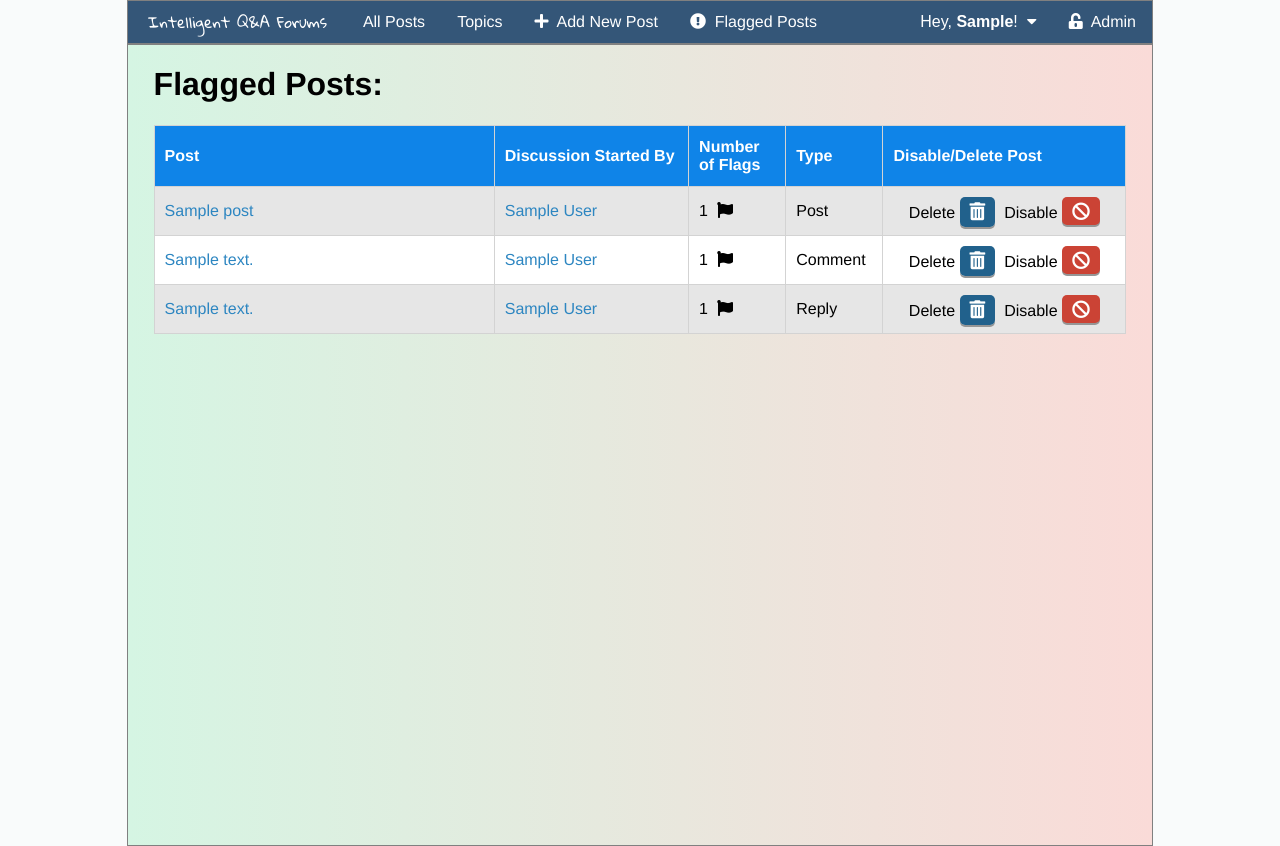
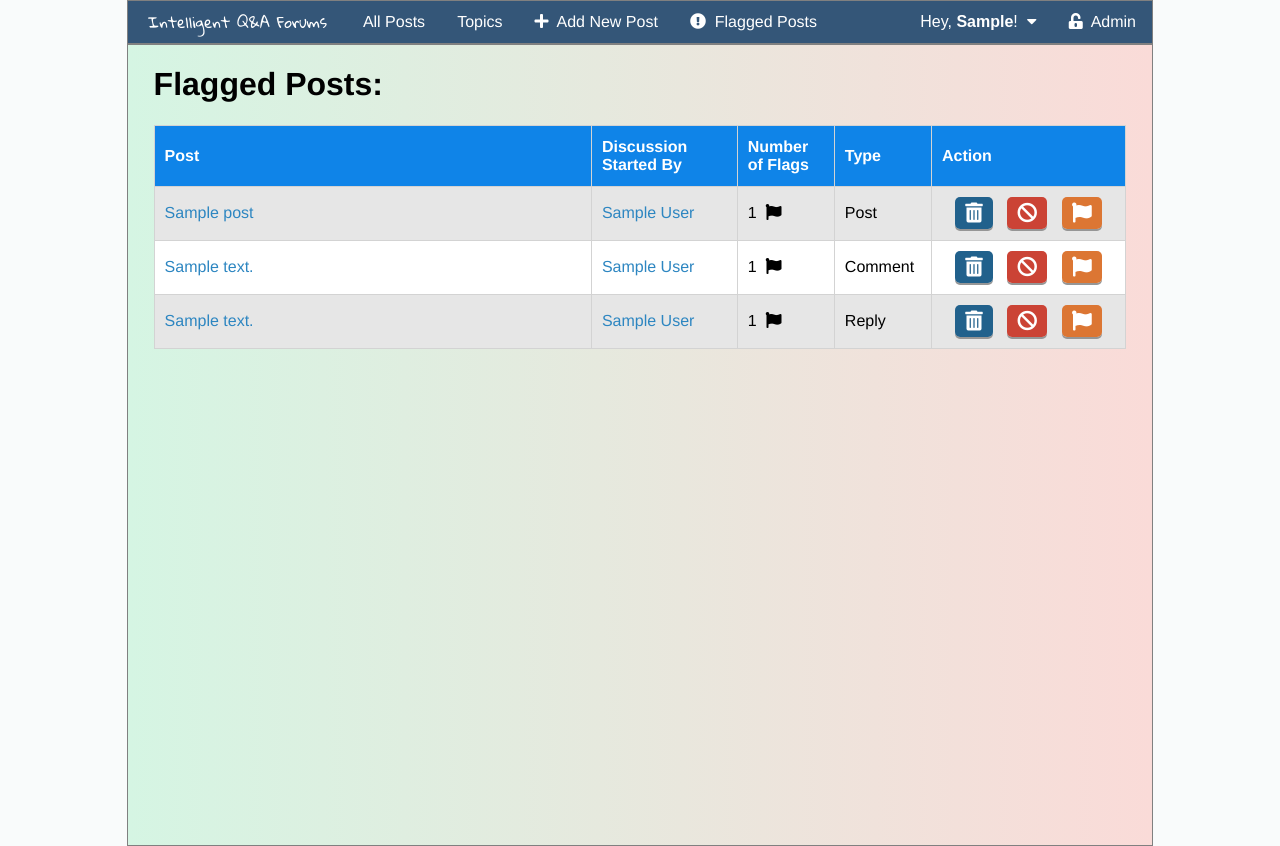
Before and after one commit to osama-aboukoura/final-year-project, a Django app: page /flagged-posts/ in a window 1280 px wide. Run offline with Django 3.2, Linux system fonts and the light colour scheme; a user stored in the database is signed in; tables that the repository leaves empty hold one stand-in row (values such as "Sample post"); some libraries are stand-ins or nearby versions.

Commit message:
add 'remove flags' functionality

```diff
--- a/post/static/allPosts/post.js
+++ b/post/static/allPosts/post.js
@@ -11,19 +11,3 @@ function report(type, id) {
         }
     }
 }
-
-
-function disable(type, id, disabled) {
-    var verb = disabled == 'True' ? 'enable' : 'disable';
-    if (confirm("Are you sure you want to " + verb + " this " + type + "?")) {
-        if (type=='post') {
-            window.open("/" + id + "/disable-post","_self")
-        }
-        else if (type=='comment') {
-            window.open("/" + id + "/disable-comment","_self")
-        }
-        else if (type=='reply') {
-            window.open("/" + id + "/disable-reply","_self")
-        }
-    }
-}
--- a/post/static/allPosts/style.css
+++ b/post/static/allPosts/style.css
@@ -63,3 +63,48 @@ a:hover {
 .flagged-posts-buttons a:visited{
     color: white;
 }
+
+.buttons-div{
+    margin: 0 auto;
+    padding: 5px;
+    display: inline-block;
+}
+
+.buttons-div a{
+    margin: 5px;
+    font-size: 20px;
+}
+
+.button-div {
+    position: relative;
+    display: inline-table;
+}
+/* https://www.w3schools.com/css/tryit.asp?filename=trycss_tooltip_arrow_top */
+.button-div span {
+    position: absolute;
+    visibility: hidden;
+    width: 120px;
+    background-color: rgb(50, 50, 50);
+    color: white;
+    text-align: center;
+    border-radius: 5px;
+    padding: 5px;
+    z-index: 1;
+    top: 150%;
+    left: 50%;
+    margin-left: -65px;
+}
+.button-div span::after {
+    content: "";
+    position: absolute;
+    bottom: 100%;
+    left: 50%;
+    margin-left: -5px;
+    border-width: 5px;
+    border-style: solid;
+    border-color: transparent transparent black transparent;
+}
+
+.button-div:hover span {
+    visibility: visible;
+}
--- a/post/templates/post/flagged-posts.html
+++ b/post/templates/post/flagged-posts.html
@@ -10,11 +10,11 @@
         <h1>Flagged Posts:</h1>
         <table class="postsTable">
             <tr>
-                <th width="35%">Post</th>
-                <th width="20%">Discussion Started By</th>
+                <th width="45%">Post</th>
+                <th width="15%">Discussion Started By</th>
                 <th width="10%">Number of Flags</th>
                 <th width="10%">Type</th>
-                <th>Disable/Delete Post</th>
+                <th>Action</th>
             </tr>
     {% endif %}
     {% if flagged.posts %}
@@ -25,12 +25,25 @@
                 <td>{{post.postFlags.count}}&nbsp;&nbsp;<i class="fas fa-flag"></i></td>
                 <td>Post</td>
                 <td align='center' class='flagged-posts-buttons'>
-                    <span>Delete <a href="{% url 'post:delete-post' post.pk %}" style='background:#21618C'><i class="fas fa-trash-alt"></i></a></span>&nbsp;
+                    <div class='buttons-div'>
+                        <div class='button-div'>
+                            <a href="{% url 'post:delete-post' post.pk %}" style='background:#21618C'><i class="fas fa-trash-alt"></i></a>
+                            <span>Delete</span>
+                        </div>
+                        <div class='button-div'>
                             {% if post.postDisabled %}
-                        <span>Enable <button onclick="disable('post', {{post.pk}}, '{{post.postDisabled}}')" style='background:green'><i class="far fa-check-circle"></i></button></span>
+                                <a href="{% url 'post:disable-post' post.pk %}" style='background:green'><i class="far fa-check-circle"></i></a>
+                                <span>Enable </span>
                             {% else %}
-                        <span>Disable <button onclick="disable('post', {{post.pk}}, '{{post.postDisabled}}')" style='background:#CB4335'><i class="fas fa-ban"></i></button></span>
+                                <a href="{% url 'post:disable-post' post.pk %}" style='background:#CB4335'><i class="fas fa-ban"></i></a>
+                                <span>Disable </span>
                             {% endif %}
+                        </div>
+                        <div class='button-div'>
+                            <a href="{% url 'post:remove-post-flags' post.pk %}"  style='background:#DC7633'><i class="fas fa-flag"></i></a>
+                            <span>Remove Flags</span>
+                        </div>
+                    </div>
                 </td>
             </tr>
         {% endfor %}
@@ -44,12 +57,25 @@
                 <td>{{comment.commentFlags.count}}&nbsp;&nbsp;<i class="fas fa-flag"></i></td>
                 <td>Comment</td>
                 <td align='center' class='flagged-posts-buttons'>
-                    <span>Delete <a href="{% url 'post:delete-comment' comment.commentOnPost.pk comment.pk %}" style='background:#21618C'><i class="fas fa-trash-alt"></i></a></span>&nbsp;
+                    <div class='buttons-div'>
+                        <div class='button-div'>
+                            <a href="{% url 'post:delete-comment' comment.commentOnPost.pk comment.pk %}" style='background:#21618C'><i class="fas fa-trash-alt"></i></a>
+                            <span>Delete</span>
+                        </div>
+                        <div class='button-div'>
                             {% if comment.commentDisabled %}
-                        <span>Enable <button onclick="disable('comment', {{comment.pk}}, '{{comment.commentDisabled}}')" style='background:green'><i class="far fa-check-circle"></i></button></span>
+                                <a href="{% url 'post:disable-comment' comment.pk %}" style='background:green'><i class="far fa-check-circle"></i></a>
+                                <span>Enable</span>
                             {% else %}
-                        <span>Disable <button onclick="disable('comment', {{comment.pk}}, '{{comment.commentDisabled}}')" style='background:#CB4335'><i class="fas fa-ban"></i></button></span>
+                                <a href="{% url 'post:disable-comment' comment.pk %}" style='background:#CB4335'><i class="fas fa-ban"></i></a>
+                                <span>Disable</span>
                             {% endif %}
+                        </div>
+                        <div class='button-div'>
+                            <a href="{% url 'post:remove-comment-flags' comment.pk %}"  style='background:#DC7633'><i class="fas fa-flag"></i></a>
+                            <span>Remove Flags</span>
+                        </div>
+                    </div>
                 </td>
             </tr>
         {% endfor %}
@@ -63,12 +89,23 @@
                 <td>{{reply.replyFlags.count}}&nbsp;&nbsp;<i class="fas fa-flag"></i></td>
                 <td>Reply</td>
                 <td align='center' class='flagged-posts-buttons'>
-                    <span>Delete <a href="{% url 'post:delete-reply' reply.replytoComment.commentOnPost.pk reply.pk %}" style='background:#21618C'><i class="fas fa-trash-alt"></i></a></span>&nbsp;
+                    <div class='buttons-div'>
+                        <div class='button-div'>
+                            <a href="{% url 'post:delete-reply' reply.replytoComment.commentOnPost.pk reply.pk %}" style='background:#21618C'><i class="fas fa-trash-alt"></i></a>
+                            <span>Delete </span>
+                        </div>
+                        <div class='button-div'>
                             {% if reply.replyDisabled %}
-                        <span>Enable <button onclick="disable('reply', {{reply.pk}}, '{{reply.replyDisabled}}')" style='background:green'><i class="far fa-check-circle"></i></button></span>
+                                <span>Enable</span><a href="{% url 'post:disable-reply' reply.pk %}" style='background:green'><i class="far fa-check-circle"></i></a>
                             {% else %}
-                        <span>Disable <button onclick="disable('reply', {{reply.pk}}, '{{reply.replyDisabled}}')" style='background:#CB4335'><i class="fas fa-ban"></i></button></span>
+                                <span>Disable</span><a href="{% url 'post:disable-reply' reply.pk %}" style='background:#CB4335'><i class="fas fa-ban"></i></a>
                             {% endif %}
+                        </div>
+                        <div class='button-div'>
+                            <a href="{% url 'post:remove-reply-flags' reply.pk %}"  style='background:#DC7633'><i class="fas fa-flag"></i></a>
+                            <span>Remove Flags</span>
+                        </div>
+                    </div>
                 </td>
             </tr>
         {% endfor %}
--- a/post/urls.py
+++ b/post/urls.py
@@ -36,7 +36,13 @@ urlpatterns = [
     # url: /posts/3/report-post/
     url(r'^(?P<pk>[0-9]+)/report-post/$', views.PostReport.as_view(), name='report-post'),
     # url: /posts/3/disable-post/
-    url(r'^(?P<pk>[0-9]+)/disable-post/$', views.PostEnableDisable.as_view(), name='disable-post'),
+    url(r'^(?P<pk>[0-9]+)/disable-post/$', views.PostEnableDisablePage.as_view(), name='disable-post'),
+    # url: /posts/3/disable-post-confirm/
+    url(r'^(?P<pk>[0-9]+)/disable-post-confirm/$', views.PostEnableDisable.as_view(), name='disable-post-confirm'),
+    # url: /posts/3/remove-post-flags/
+    url(r'^(?P<pk>[0-9]+)/remove-post-flags/$', views.PostRemoveFlagsPage.as_view(), name='remove-post-flags'),
+    # url: /posts/3/remove-post-flags/
+    url(r'^(?P<pk>[0-9]+)/remove-post-flags-confirm/$', views.PostRemoveFlags.as_view(), name='remove-post-flags-confirm'),
 
 
     # url: /posts/3/add-comment/
@@ -54,7 +60,13 @@ urlpatterns = [
     # url: /posts/3/2/report-comment/
     url(r'^(?P<post_pk>[0-9]+)/(?P<pk>[0-9]+)/report-comment/$', views.CommentReport.as_view(), name='report-comment'),
     # url: /posts/3/2/disable-comment/
-    url(r'^(?P<pk>[0-9]+)/disable-comment/$', views.CommentEnableDisable.as_view(), name='disable-comment'),
+    url(r'^(?P<pk>[0-9]+)/disable-comment/$', views.CommentEnableDisablePage.as_view(), name='disable-comment'),
+    # url: /posts/3/disable-comment-confirm/
+    url(r'^(?P<pk>[0-9]+)/disable-comment-confirm/$', views.CommentEnableDisable.as_view(), name='disable-comment-confirm'),
+    # url: /posts/3/remove-comment-flags/
+    url(r'^(?P<pk>[0-9]+)/remove-comment-flags/$', views.CommentRemoveFlagsPage.as_view(), name='remove-comment-flags'),
+    # url: /posts/3/remove-comment-flags/
+    url(r'^(?P<pk>[0-9]+)/remove-comment-flags-confirm/$', views.CommentRemoveFlags.as_view(), name='remove-comment-flags-confirm'),
 
 
     # url: /posts/2/4/add-reply/
@@ -68,6 +80,12 @@ urlpatterns = [
     # url: /posts/3/2/report-reply/
     url(r'^(?P<post_pk>[0-9]+)/(?P<pk>[0-9]+)/report-reply/$', views.ReplyReport.as_view(), name='report-reply'),
     # url: /posts/3/2/disable-reply/
-    url(r'^(?P<pk>[0-9]+)/disable-reply/$', views.ReplyEnableDisable.as_view(), name='disable-reply'),
+    url(r'^(?P<pk>[0-9]+)/disable-reply/$', views.ReplyEnableDisablePage.as_view(), name='disable-reply'),
+    # url: /posts/3/2/disable-reply-confirm/
+    url(r'^(?P<pk>[0-9]+)/disable-reply-confirm/$', views.ReplyEnableDisable.as_view(), name='disable-reply-confirm'),
+    # url: /posts/3/remove-reply-flags/
+    url(r'^(?P<pk>[0-9]+)/remove-reply-flags/$', views.ReplyRemoveFlagsPage.as_view(), name='remove-reply-flags'),
+    # url: /posts/3/remove-reply-flags/
+    url(r'^(?P<pk>[0-9]+)/remove-reply-flags-confirm/$', views.ReplyRemoveFlags.as_view(), name='remove-reply-flags-confirm'),
 
 ]
--- a/post/views.py
+++ b/post/views.py
@@ -422,6 +422,11 @@ class FlaggedPostsView(LoginRequiredMixin, generic.ListView):
         return flagged
 
 
+
+class PostEnableDisablePage(generic.DetailView):
+    model = Post
+    template_name = 'post/disable-post.html'
+
 class PostEnableDisable(RedirectView):
     def get_redirect_url(self, *args, **kwargs):
         post = get_object_or_404(Post, id=self.kwargs.get('pk'))
@@ -429,6 +434,24 @@ class PostEnableDisable(RedirectView):
         post.postDisabled = not post.postDisabled
         post.save()
         return redirect_url
+
+class PostRemoveFlagsPage(generic.DetailView):
+    model = Post
+    template_name = 'post/remove-flags-post.html'
+
+class PostRemoveFlags(RedirectView):
+    def get_redirect_url(self, *args, **kwargs):
+        post = get_object_or_404(Post, id=self.kwargs.get('pk'))
+        redirect_url = '/flagged-posts/'
+        post.postFlags.clear()
+        post.postNumberOfFlags = 0
+        post.postDisabled = False
+        post.save()
+        return redirect_url
+
+class CommentEnableDisablePage(generic.DeleteView):
+    model = Comment
+    template_name = 'post/disable-comment.html'
 
 class CommentEnableDisable(RedirectView):
     def get_redirect_url(self, *args, **kwargs):
@@ -438,6 +461,24 @@ class CommentEnableDisable(RedirectView):
         comment.save()
         return redirect_url
 
+class CommentRemoveFlagsPage(generic.DetailView):
+    model = Comment
+    template_name = 'post/remove-flags-comment.html'
+
+class CommentRemoveFlags(RedirectView):
+    def get_redirect_url(self, *args, **kwargs):
+        comment = get_object_or_404(Comment, id=self.kwargs.get('pk'))
+        redirect_url = '/flagged-posts/'
+        comment.commentFlags.clear()
+        comment.commentNumberOfFlags = 0
+        comment.commentDisabled = False
+        comment.save()
+        return redirect_url
+
+class ReplyEnableDisablePage(generic.DeleteView):
+    model = Reply
+    template_name = 'post/disable-reply.html'
+
 class ReplyEnableDisable(RedirectView):
     def get_redirect_url(self, *args, **kwargs):
         reply = get_object_or_404(Reply, id=self.kwargs.get('pk'))
@@ -445,3 +486,17 @@ class ReplyEnableDisable(RedirectView):
         reply.replyDisabled = not reply.replyDisabled
         reply.save()
         return redirect_url
+
+class ReplyRemoveFlagsPage(generic.DetailView):
+    model = Reply
+    template_name = 'post/remove-flags-reply.html'
+
+class ReplyRemoveFlags(RedirectView):
+    def get_redirect_url(self, *args, **kwargs):
+        reply = get_object_or_404(Reply, id=self.kwargs.get('pk'))
+        redirect_url = '/flagged-posts/'
+        reply.replyFlags.clear()
+        reply.replyNumberOfFlags = 0
+        reply.replyDisabled = False
+        reply.save()
+        return redirect_url
```
Also changed, not shown: post/templates/post/disable-comment.html (added, +18 -0 lines), post/templates/post/disable-post.html (added, +18 -0 lines), post/templates/post/disable-reply.html (added, +18 -0 lines), post/templates/post/remove-flags-comment.html (added, +18 -0 lines), post/templates/post/remove-flags-post.html (added, +18 -0 lines), post/templates/post/remove-flags-reply.html (added, +18 -0 lines). Lines whose indentation alone changed are shown as unchanged.
